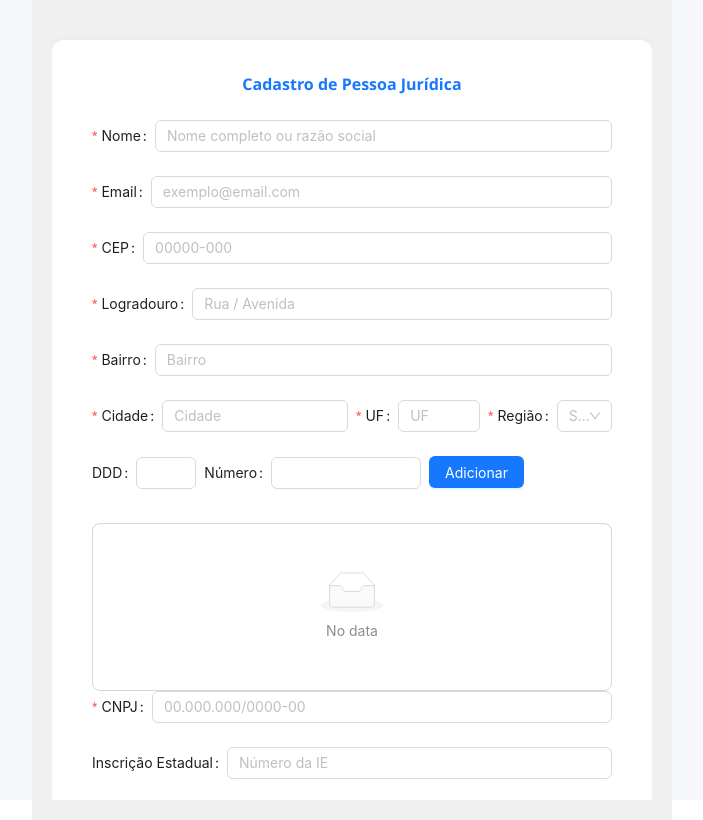
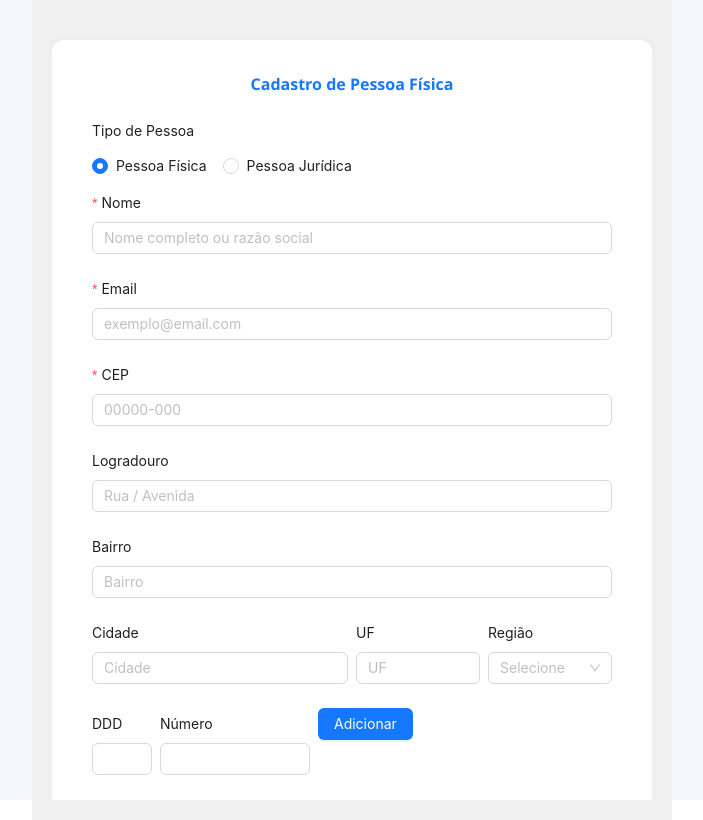
Before and after one commit to RaphaelScheideggerG/BFD-REACT, a React (Vite) app: page / in a window 1280 px wide. Shown: the whole page, without its empty margins (288-991 px from the left). Built offline with nearby package versions, Linux system fonts and the light colour scheme.

Commit message:
formulario endereço com autopreencher, rever ainda...

```diff
--- a/src/App.jsx
+++ b/src/App.jsx
@@ -11,7 +11,7 @@ function App() {
 
   return (
     <>
-     <PJForm/>
+     <PessoaForm/>
     </>
   )
 }
--- /dev/null
+++ b/src/cadastrapessoa/ConsultarEndereco.mjs
@@ -0,0 +1,24 @@
+// Método assíncrono que consome a API ViaCEP para buscar dados de endereço com base no CEP
+export default async function ConsultarEndereco(cep) {
+  const url = `https://viacep.com.br/ws/${cep}/json/`;
+
+  const resposta = await fetch(url);
+
+  if (!resposta.ok) {
+    throw new Error(`Erro ao buscar CEP: ${resposta.status}`);
+  }
+
+  const dados = await resposta.json();
+  if (dados.erro) {                    // Se a API retornar um campo "erro", o CEP não existe
+    throw new Error("CEP não encontrado na base do ViaCEP.");
+  }
+
+  // Retorna objeto com os dados da API
+  return {
+      CEP: dados.cep,
+      logradouro: dados.logradouro,
+      bairro: dados.bairro,
+      cidade: dados.localidade,
+      uf: dados.uf,
+  }
+}
--- a/src/cadastrapessoa/EnderecoForm.jsx
+++ b/src/cadastrapessoa/EnderecoForm.jsx
@@ -1,9 +1,51 @@
-import React from "react";
+import React, { useState, useEffect } from "react";
 import { Form, Input, Row, Col, Select } from "antd";
+import ConsultarEndereco from "./ConsultarEndereco.mjs";
 
 const { Option } = Select;
 
-function EnderecoForm() {
+export default function EnderecoForm() {
+  const [CEP, setCEP] = useState("");
+  const [endereco, setEndereco] = useState({});
+
+  const [logradouro, setLogradouro] = useState("");
+  const [logradouroPreenchidoAutomaticamente, setLogradouroPreenchidoAutomaticamente] = useState(false);
+
+  const [bairro, setBairro] = useState("");
+  const [bairroPreenchidoAutomaticamente, setBairroPreenchidoAutomaticamente] = useState(false);
+
+  const [cidade, setCidade] = useState("");
+  const [cidadePreenchidoAutomaticamente, setCidadePreenchidoAutomaticamente] = useState(false);
+
+  const [uf, setUf] = useState("");
+  const [ufPreenchidoAutomaticamente, setUfPreenchidoAutomaticamente] = useState(false);
+
+  // Atualiza os campos quando o endereço muda, mas só se o usuário ainda não mexeu
+
+  useEffect(() => {
+    if (endereco && endereco.logradouro) {
+      if (!logradouroPreenchidoAutomaticamente) setLogradouro(endereco.logradouro || "");
+      if (!bairroPreenchidoAutomaticamente) setBairro(endereco.bairro || "");
+      if (!cidadePreenchidoAutomaticamente) setCidade(endereco.cidade || "");
+      if (!ufPreenchidoAutomaticamente) setUf(endereco.uf || "");
+
+      console.log("Campos atualizados via useEffect:",
+        "\nENDEREÇO:", endereco,
+        "\nLOGRADOURO:", endereco.logradouro,
+        "\nBAIRRO:", endereco.bairro,
+        "\nCIDADE:", endereco.cidade,
+        "\nUF:", endereco.uf
+      );
+    }
+  }, [endereco]);
+
+  const HandleSearch = async (cepDigitado) => {
+    console.log("CEP, após rodar:", cepDigitado);
+    const end = await ConsultarEndereco(cepDigitado);
+    console.log("endereço definido:", end);
+    setEndereco(end); // dispara o useEffect
+  };
+
   return (
     <>
       <Form.Item
@@ -11,50 +53,73 @@ function EnderecoForm() {
         name={["endereco", "cep"]}
         rules={[{ required: true, message: "Informe o CEP!" }]}
       >
-        <Input placeholder="00000-000" maxLength={9} />
+        <Input
+          placeholder="00000-000"
+          maxLength={9}
+          value={CEP}
+          onChange={(e) => {
+            const novoCep = e.target.value;
+            setCEP(novoCep);
+            console.log("Digitando:", novoCep);
+            if (novoCep.length === 9) {
+              HandleSearch(novoCep);
+            }
+          }}
+        />
       </Form.Item>
 
-      <Form.Item
-        label="Logradouro"
-        name={["endereco", "logradouro"]}
-        rules={[{ required: true, message: "Informe o logradouro!" }]}
-      >
-        <Input placeholder="Rua / Avenida" />
+      <Form.Item label="Logradouro">
+        <Input
+          placeholder="Rua / Avenida"
+          value={logradouro}
+          onChange={(e) => {
+            setLogradouro(e.target.value);
+            setLogradouroPreenchidoAutomaticamente(true);
+          }}
+        />
       </Form.Item>
 
-      <Form.Item
-        label="Bairro"
-        name={["endereco", "bairro"]}
-        rules={[{ required: true, message: "Informe o bairro!" }]}
-      >
-        <Input placeholder="Bairro" />
+      <Form.Item label="Bairro">
+        <Input
+          placeholder="Bairro"
+          value={bairro}
+          onChange={(e) => {
+            setBairro(e.target.value);
+            setBairroPreenchidoAutomaticamente(true);
+          }}
+        />
       </Form.Item>
 
       <Row gutter={8}>
         <Col span={12}>
-          <Form.Item
-            label="Cidade"
-            name={["endereco", "cidade"]}
-            rules={[{ required: true, message: "Informe a cidade!" }]}
-          >
-            <Input placeholder="Cidade" />
+          <Form.Item label="Cidade">
+            <Input
+              placeholder="Cidade"
+              value={cidade}
+              onChange={(e) => {
+                setCidade(e.target.value);
+                setCidadePreenchidoAutomaticamente(true);
+              }}
+            />
           </Form.Item>
         </Col>
+
         <Col span={6}>
-          <Form.Item
-            label="UF"
-            name={["endereco", "uf"]}
-            rules={[{ required: true, message: "Informe a UF!" }]}
-          >
-            <Input placeholder="UF" maxLength={2} />
+          <Form.Item label="UF">
+            <Input
+              placeholder="UF"
+              maxLength={2}
+              value={uf}
+              onChange={(e) => {
+                setUf(e.target.value.toUpperCase());
+                setUfPreenchidoAutomaticamente(true);
+              }}
+            />
           </Form.Item>
         </Col>
+
         <Col span={6}>
-         <Form.Item
-            label="Região"
-            name={["endereco", "regiao"]}
-            rules={[{ required: true, message: "Selecione a região!" }]}
-          >
+          <Form.Item label="Região" name={["endereco", "regiao"]}>
             <Select placeholder="Selecione">
               <Option value="Norte">Norte</Option>
               <Option value="Nordeste">Nordeste</Option>
@@ -68,5 +133,3 @@ function EnderecoForm() {
     </>
   );
 }
-
-export default EnderecoForm;
--- a/src/cadastrapessoa/PessoaForm.jsx
+++ b/src/cadastrapessoa/PessoaForm.jsx
@@ -50,6 +50,16 @@ function PessoaForm() {
   }
 
   return (
+    <div
+        style={{
+        position: 'absolute',
+        top: '50%',
+        left: '50%',
+        transform: 'translate(-50%, -50%)',
+        backgroundColor: '#f0f0f0',
+        padding: '20px',
+        }}
+        >
         <div className="main-scroll">
           <div className="form-container">
             <h2>Cadastro de {tipo === "PF" ? "Pessoa Física" : "Pessoa Jurídica"}</h2>
@@ -152,6 +162,7 @@ function PessoaForm() {
             <ArrowUpOutlined />
           </button>
         </div>
+    </div>
   );
 }
 
```
Lines whose indentation alone changed are shown as unchanged.
